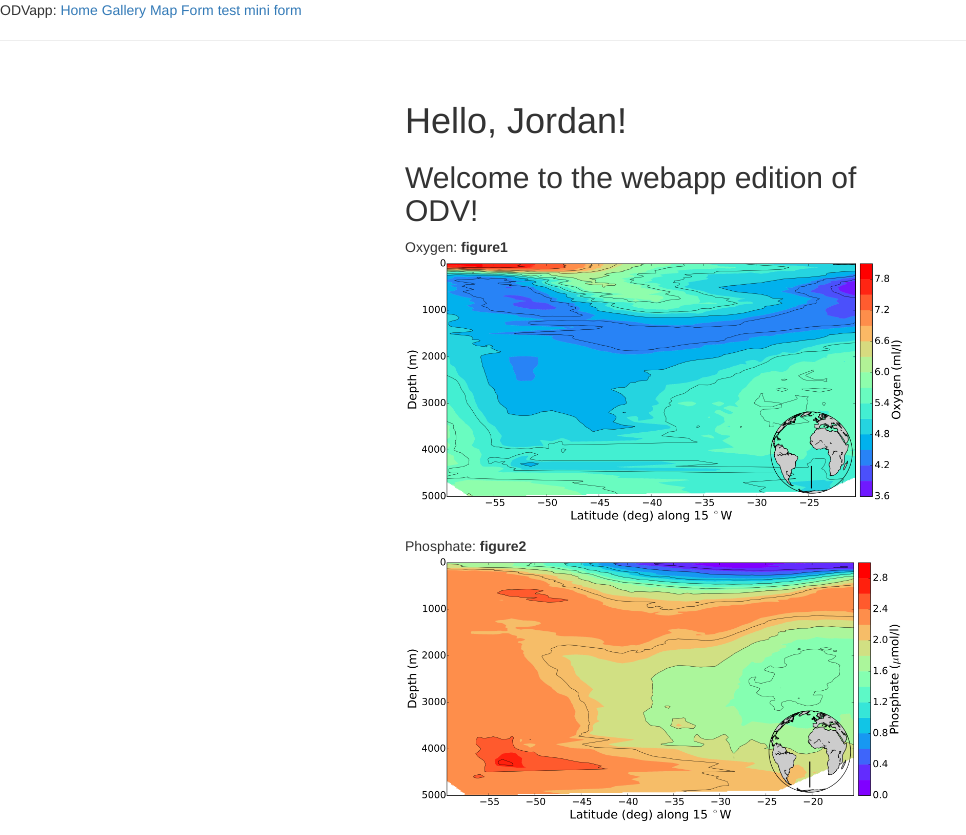
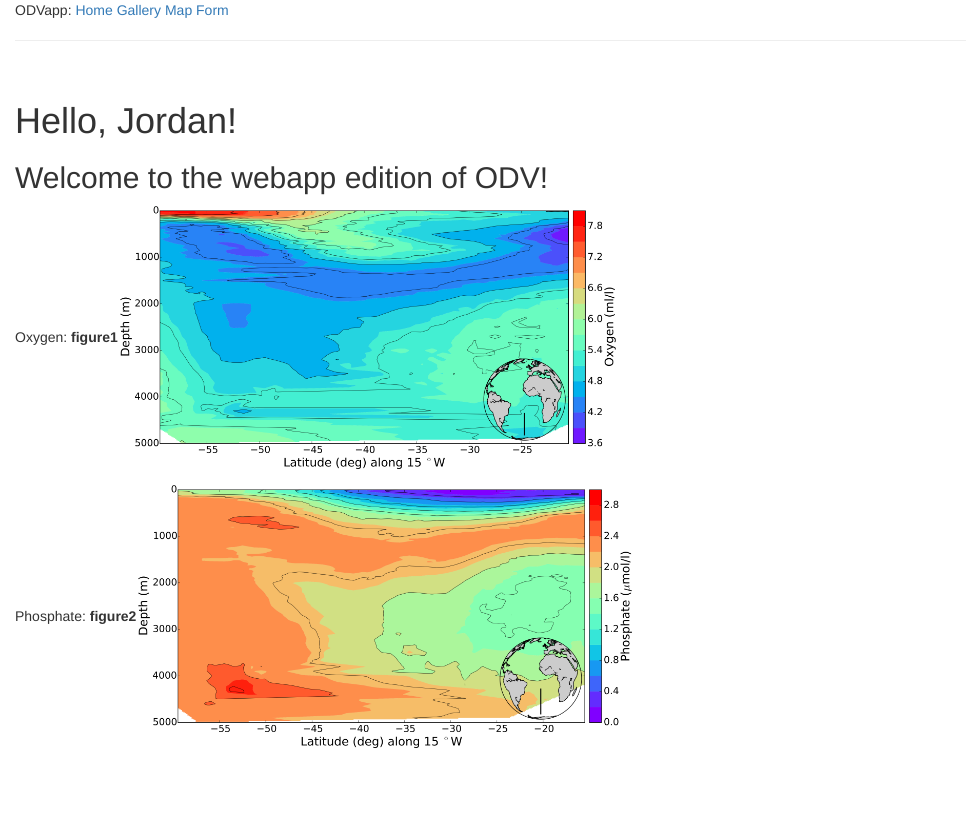
Before and after one commit to jordanplanders/watermassmodelling2, a Flask app: page /gallery in a window 1280 px wide. Shown: the whole page, without its empty margins (0-966 px from the left). After the commit the page ends 748 px from the top, so only its background shows below. Run offline with Flask 2, Linux system fonts and the light colour scheme; parts of the project's set-up code (start-up, migrations or seed data) failed here and were passed over; some libraries are stand-ins or nearby versions.

Commit message:
fixed container width

```diff
--- a/web/templates/_base.html
+++ b/web/templates/_base.html
@@ -2,7 +2,7 @@
 <html>
   <head>
     <meta charset="utf-8">
-    <title>Flask on Docker</title>
+    <title>Watermass Modelling</title>
     <!-- meta -->
     <meta name="description" content="">
     <meta name="author" content="">
@@ -15,10 +15,10 @@
 
   </head>
   <body>
+    <div class="container-fluid" width=85%>
       <div> ODVapp: <a href="{{ url_for('index') }}">Home</a>
                     <a href="{{ url_for('gallery') }}">Gallery</a>
                     <a href="{{ url_for('map_form2') }}">Map Form</a>
-                    <a href="{{ url_for('miniform') }}">test mini form</a>
       </div>
       <hr>
         {% with messages = get_flashed_messages() %}
@@ -30,8 +30,8 @@
         </ul>
         {% endif %}
         {% endwith %}
-
-    <div class="container">
+    </div>
+    <div class="container-fluid" width=85%>
       <br>
       <!-- child template -->
       {% block content %}{% endblock %}
```
